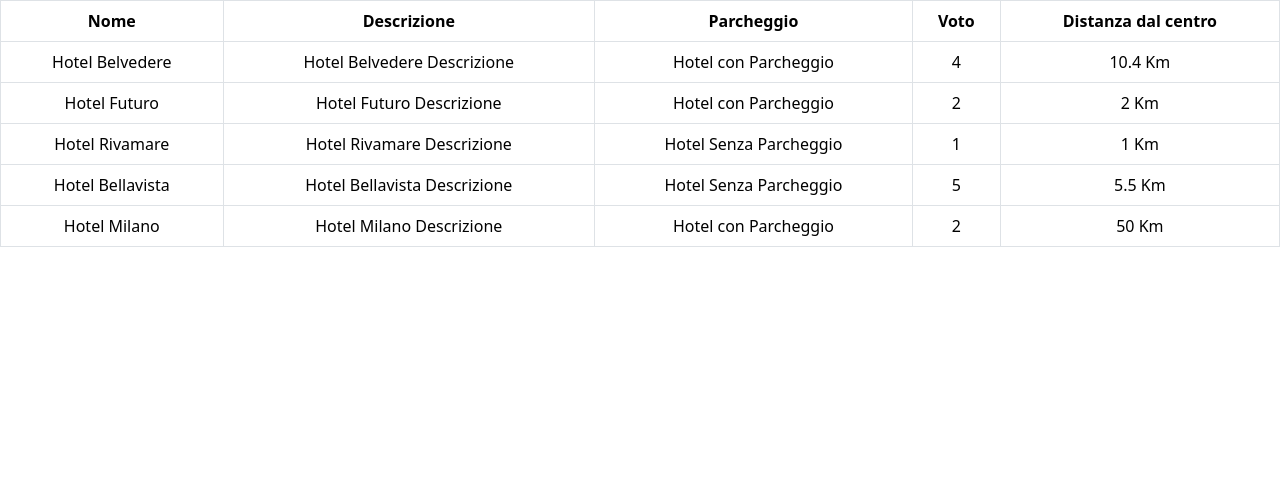
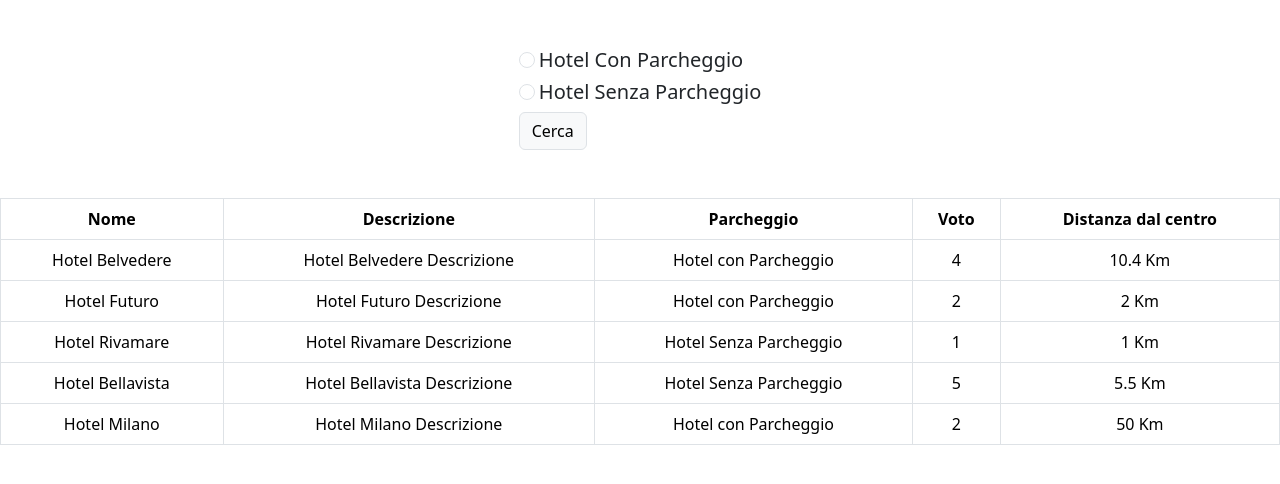
Before and after one commit to Frah01/php-hotel, a PHP site: page / in a window 1280 px wide. Shown: the top 484 px of the page. Run offline with PHP 8.4, Linux system fonts and the light colour scheme.

Commit message:
Esercizio con bonus completo

```diff
--- a/index.php
+++ b/index.php
@@ -1,5 +1,4 @@
 <?php
-
     $hotels = [
 
         [
@@ -40,6 +39,37 @@
 
     ];
 
+
+    function parkings($hotels){
+        $newHotels = [];
+        $parkings= null;
+        if(isset($_GET['parking'])){
+            $parkings = $_GET['parking'];
+        }
+
+        if($parkings == '1'){
+            $newHotels= [];
+            foreach($hotels as $hotel){
+                if($hotel['parking']){
+                    array_push($newHotels, $hotel);
+                }
+            }
+            return $newHotels;
+        }
+        elseif ($parkings == '2'){
+            $newHotels= [];
+            foreach($hotels as $hotel){
+                if(!$hotel['parking']){
+                    array_push($newHotels, $hotel);
+                }
+            }
+            return $newHotels;
+        }
+        else{
+            return $hotels;
+        }
+    }
+
 ?>
 
 
@@ -54,7 +84,21 @@
     <title>Document</title>
 </head>
 <body>
-    <table class="table table-bordered">
+    <div class="mt-5 d-flex justify-content-center align-items-center">
+        <form action="index.php" methods="GET" >
+            <div>
+                <input class="form-check-input" type="radio" name="parking"  value="1">
+                <label class="form-check-label" for="park"><h5>Hotel Con Parcheggio</h5></label>
+            </div>
+            <div>
+                <input class="form-check-input" type="radio" name="parking"  value="2">
+                <label class="form-check-label" for="park"><h5>Hotel Senza Parcheggio</h5></label>
+            </div>
+            <button type="submit" class="btn btn-light border">Cerca</button>
+        </form>
+    </div>
+
+    <table class="table table-bordered mt-5">
         <thead class="text-center ">
             <th>Nome</th>
             <th>Descrizione</th>
@@ -70,7 +114,7 @@
             <?php //}} ?> -->
         </thead>
         <tbody>
-        <?php foreach($hotels as $hotel){?>
+        <?php foreach(parkings($hotels) as $hotel){?>
                 <tr class="text-center">
                     <td><?php echo $hotel['name']; ?></td>
                     <td><?php echo $hotel['description']; ?></td>
```
